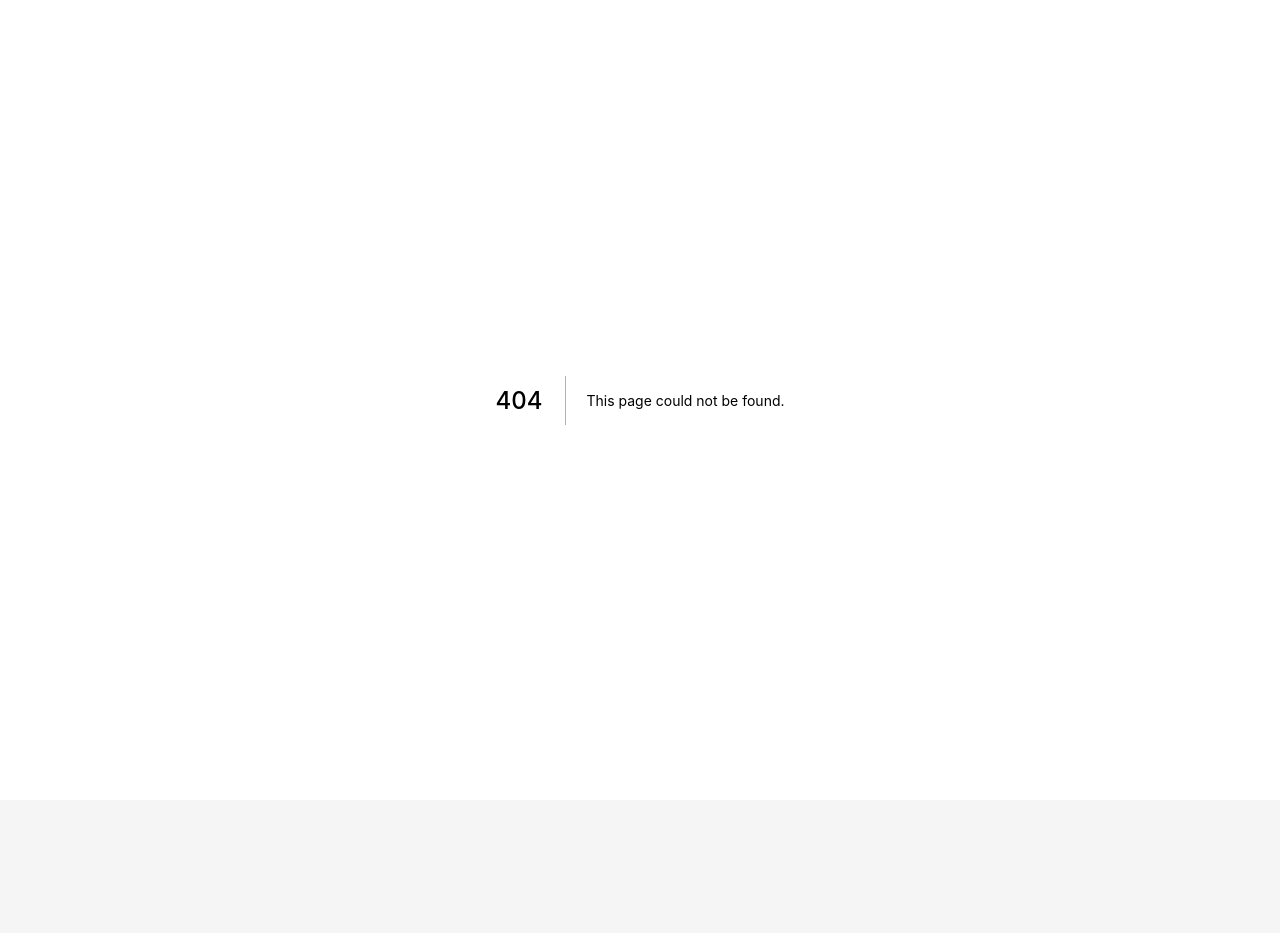
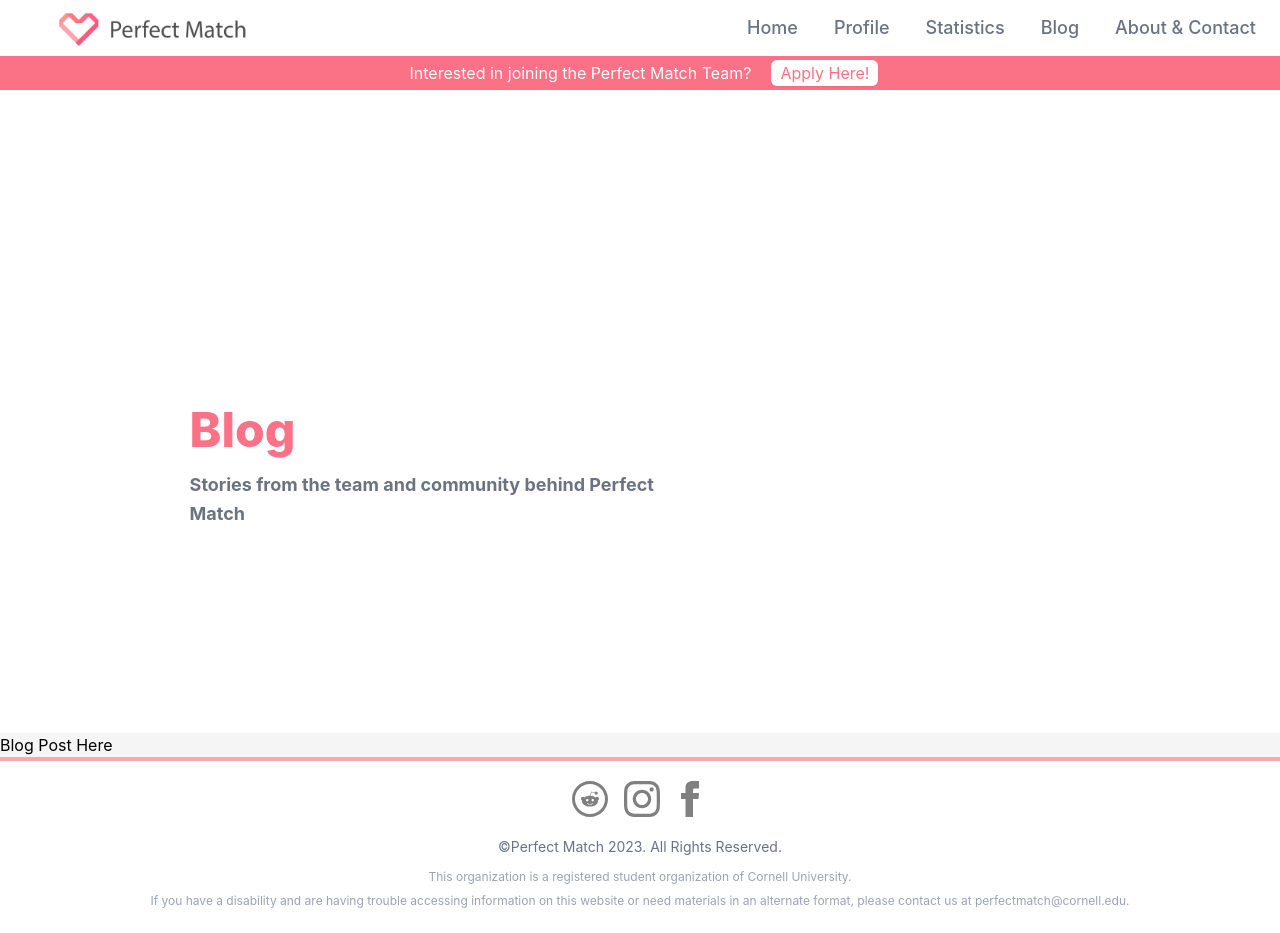
Before and after one commit to wyatt/perfect-match-web, a Next.js app: page /blog in a window 1280 px wide. Before the commit this address had no page. Before the commit the page ends 800 px from the top, so only its background shows below. Built offline with nearby package versions, Linux system fonts and the light colour scheme.

Commit message:
Added outline for blog site

```diff
--- a/components/header/burgerMenu.tsx
+++ b/components/header/burgerMenu.tsx
@@ -22,6 +22,9 @@ const Toggle = () => {
                             <li className="text-gray-500 text-xl font-medium mt-5">
                                 <Link href="/statistics">Statistics📈</Link>
                             </li>
+                            <li className="text-gray-500 text-xl font-medium mt-5">
+                                <Link href="/blog">Blog🥳</Link>
+                            </li>
                             <li className="text-gray-500 text-xl font-medium mt-5 mb-5">
                                 <Link href="/about">About & Contact👨‍💻</Link>
                             </li>
--- a/components/header/header.tsx
+++ b/components/header/header.tsx
@@ -39,6 +39,9 @@ function Header(props: any) {
                                 <Link href="/statistics"> Statistics</Link>
                             </li>
                             <li className="hover:text-rose-400">
+                                <Link href="/blog"> Blog</Link>
+                            </li>
+                            <li className="hover:text-rose-400">
                                 <Link href="/about"> About & Contact</Link>
                             </li>
                         </ul>
--- /dev/null
+++ b/pages/blog.tsx
@@ -0,0 +1,68 @@
+import styles from '@/styles/Home.module.css';
+import Head from 'next/head';
+import { Footer } from '@/components/footer';
+import { Header } from '@/components/header';
+import Link from 'next/link';
+import Script from 'next/script';
+import Image from 'next/image';
+import Stats2023 from '@/components/analytics/2023Analytics';
+import Stats2022 from '@/components/analytics/2022Analytics';
+import { Stats } from 'fs';
+import { useState } from 'react';
+
+const Blog: any = (props: any) => {
+    const [year, setYear] = useState(2023);
+
+    return (
+        <div>
+            <Head>
+                <title>Blog</title>
+            </Head>
+            <Header />
+            <div className="bg-white sm:py-14 lg:py-10 sm:pr-4 pt-6">
+                <section
+                    className="sm:mr-0"
+                    style={{
+                        paddingBottom: '20px',
+                        paddingTop: '20px',
+                        height: '20%',
+                        backgroundSize: 'contain',
+                        backgroundRepeat: 'no-repeat',
+                        backgroundPosition: 'right top',
+                        // backgroundImage: 'url("valentine.png")',
+                    }}
+                >
+                    <div className="pb-6 pt-56 sm:pt-64 lg:pt-64 lg:pb-36">
+                        <div className="max-w-xl text-center sm:text-left sm:ml-[15%] mt-8 sm:mt-0 opacity-100">
+                            <h1 className="text-2xl sm:text-3xl font-extrabold text-rose-400 lg:text-5xl opacity-100">
+                                Blog
+                            </h1>
+                            <p className="mt-4 mx-[10%] sm:mx-0 max-w-lg sm:text-lg text-gray-500 sm:leading-relaxed">
+                                <strong>
+                                    Stories from the team and community behind Perfect Match
+                                </strong>{' '}
+
+                            </p>
+                        </div>
+                    </div>
+                </section>
+            </div >
+
+            <div>
+                <p>Blog Post Here</p>
+            </div>
+
+            <Footer />
+        </div >
+    );
+};
+
+export async function getStaticProps() {
+    return {
+        props: {
+            title: 'Blog',
+        },
+    };
+}
+
+export default Blog;
```
